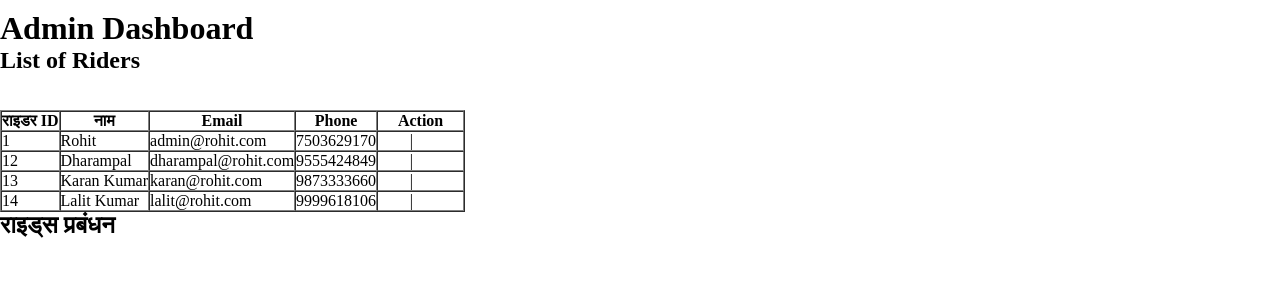
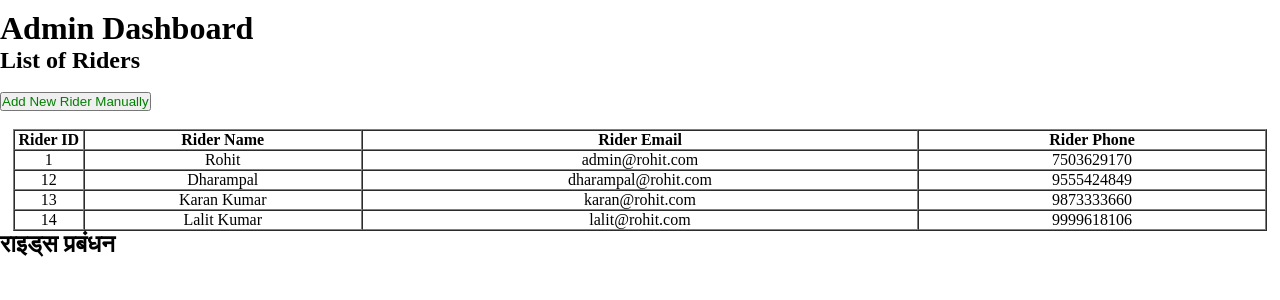
Before and after one commit to pahalwar01/Conveyance-management, a PHP site: page /user_1/admin_dashboard.php in a window 1280 px wide. Shown: the part 108-408 px from the top of the page. Run offline with PHP 8.4, Linux system fonts and the light colour scheme; the visitor is signed in with stand-in values (Sample User, id 1); data comes from the database, SQL or seed files in the repository.

Commit message:
Update admin_dashboard.php

```diff
--- a/user_1/admin_dashboard.php
+++ b/user_1/admin_dashboard.php
@@ -32,7 +32,8 @@
     <meta name="viewport" content="width=device-width, initial-scale=1.0">
     <title>Admin Dashboard</title>
     <link rel="stylesheet" href="css/style.css">
-    <link rel="icon" type="image/x-icon" href="../../img/logo.png">
+    <link rel="stylesheet" href="css/admin_dashboard.css">
+    <link rel="icon" type="image/x-icon" href="../img/logo.png">
     <link rel="preconnect" href="https://fonts.googleapis.com">
     <link rel="preconnect" href="https://fonts.gstatic.com" crossorigin>
     <link href="https://fonts.googleapis.com/css2?family=Ubuntu:ital,wght@0,300;0,400;0,500;0,700;1,300;1,400;1,500;1,700&display=swap" rel="stylesheet">
@@ -69,34 +70,36 @@
 
 
     <h1>Admin Dashboard</h1>
-    <h2>List of Riders</h2>
+    <h2>List of Riders</h2><br>
 
     <!-- Add Rider Button -->
-    <a href="add_rider.php">नया राइडर जोड़ें</a>
+    <button id="add_rider_btn"><a href="add_rider.php" style="color: green; text-decoration: none;">Add New Rider Manually</a></button>
     <br><br>
 
     <!-- Riders Table -->
+     <center>
     <table border="1" cellpadding="10" cellspacing="0">
         <tr>
-            <th>राइडर ID</th>
-            <th>नाम</th>
-            <th>Email</th>
-            <th>Phone</th>
-            <th>Action</th>
+            <th width="5%">Rider ID</th>
+            <th width="20%">Rider Name</th>
+            <th width="40%">Rider Email</th>
+            <th width="25%">Rider Phone</th>
+            <!-- <th width="10%">Update</th> -->
         </tr>
         <?php while ($row = $result->fetch_assoc()) { ?>
-            <tr>
+            <tr align="center">
                 <td><?php echo $row['rider_id']; ?></td>
                 <td><?php echo $row['rider_name']; ?></td>
                 <td><?php echo $row['email']; ?></td>
                 <td><?php echo $row['phone']; ?></td>
-                <td>
+                <!-- <td>
                     <a href="edit_rider.php?rider_id=<?php echo $row['rider_id']; ?>">Edit</a> |
                     <a href="delete_rider.php?rider_id=<?php echo $row['rider_id']; ?>" onclick="return confirm('क्या आप वाकई इसे हटाना चाहते हैं?')">Delete</a>
-                </td>
+                </td> -->
             </tr>
         <?php } ?>
     </table>
+    </center>
 
     <h2>राइड्स प्रबंधन</h2>
     <a href="view_rides.php">सभी राइड्स देखें</a>
```
